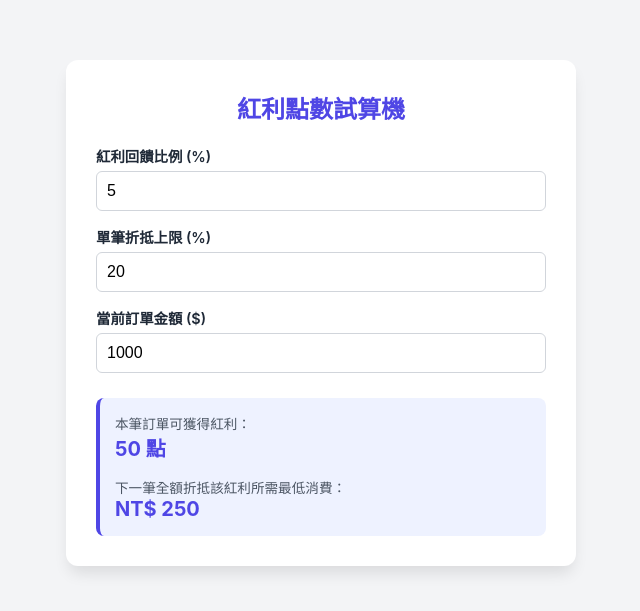
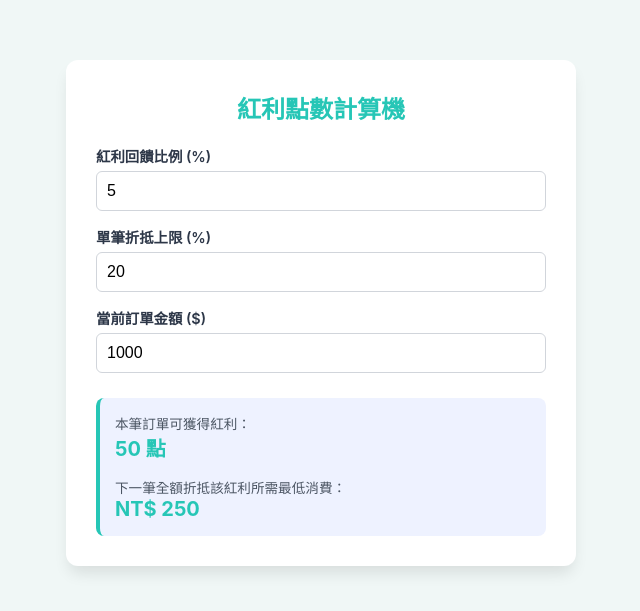
Before and after one commit to weiwei31/bonus-calculator, a plain HTML site: page index.html in a window 1280 px wide. Shown: the part 107-718 px from the top of the page, without its empty margins (319-959 px from the left). Drawn offline with Linux system fonts and the light colour scheme.

Commit message:
改顏色

```diff
--- a/index.html
+++ b/index.html
@@ -3,13 +3,15 @@
 <head>
   <meta charset="UTF-8">
   <meta name="viewport" content="width=device-width, initial-scale=1.0">
-  <title>官網紅利點數計算機</title>
+  <title>紅利點數計算機</title>
   <style>
     :root {
-      --primary-color: #4f46e5;
-      --bg-color: #f3f4f6;
+      --primary-color: #26C6B6;
+      --primary-dark: #1ea89a;
+      --primary-light: #e6f9f7;
+      --bg-color: #f0f7f6;
       --card-bg: #ffffff;
-      --text-color: #1f2937;
+      --text-color: #2d3748;
     }
 
     body {
@@ -96,7 +98,7 @@
 <body>
 
 <div class="calculator-card">
-  <h2>紅利點數試算機</h2>
+  <h2>紅利點數計算機</h2>
 
   <div class="form-group">
     <label for="rewardRate">紅利回饋比例 (%)</label>
```
